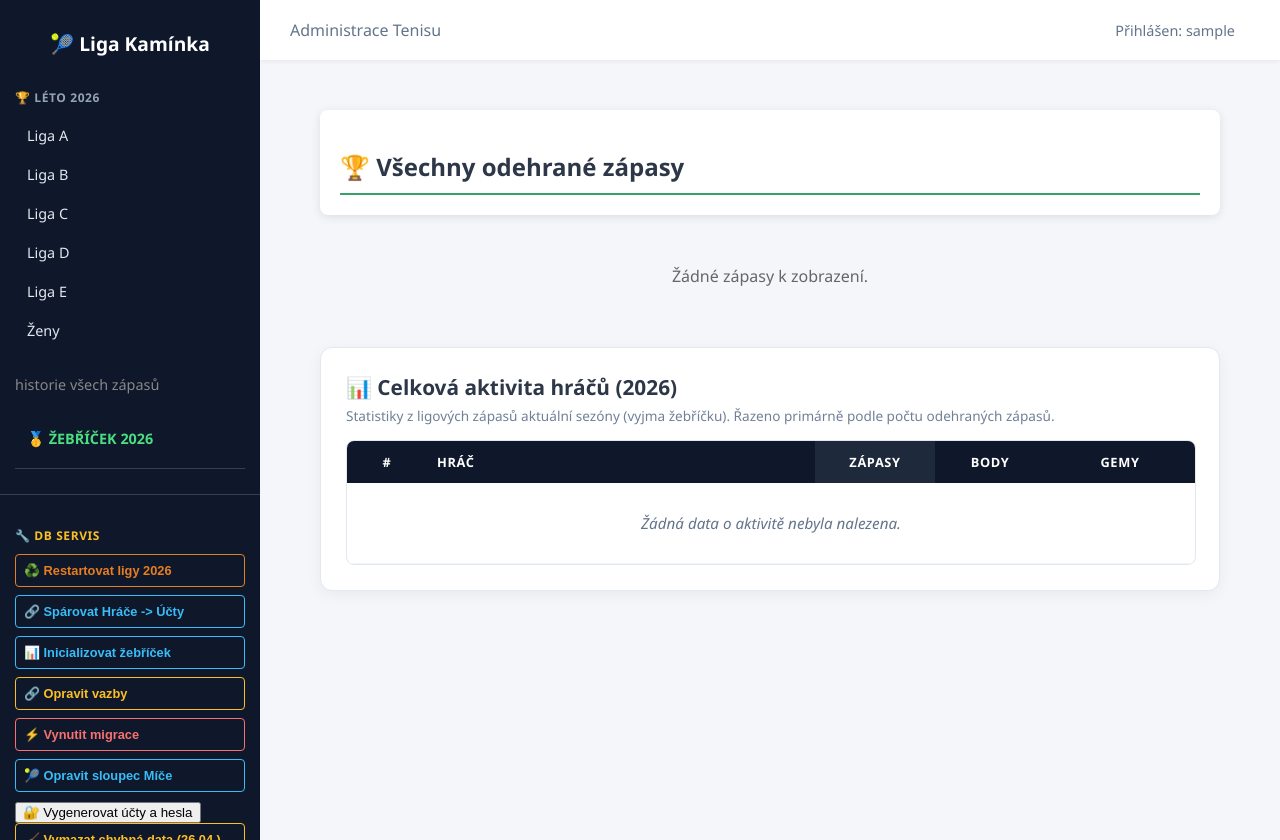
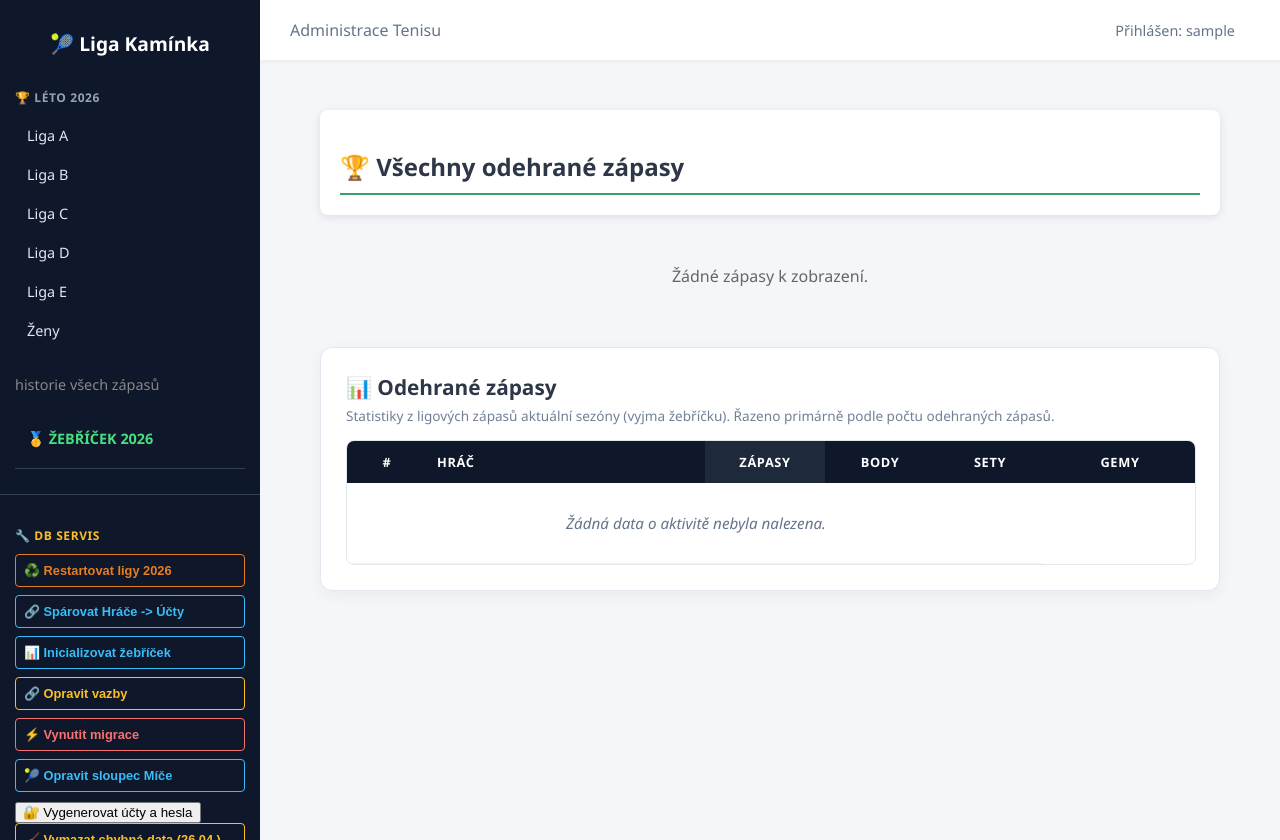
Before and after one commit to JiriCharousek/djangosport, a Django app: page /kaminka/tenis/historie/ in a window 1280 px wide. Run offline with Django 5.2, Linux system fonts and the light colour scheme; the visitor is signed in with stand-in values (Sample User, id 1); data that the repository does not hold is empty; parts of the project's set-up code (start-up, migrations or seed data) failed here and were passed over.

Commit message:
statistiky

```diff
--- a/tenis_app/templates/tenis_app/vsechny_zapasy.html
+++ b/tenis_app/templates/tenis_app/vsechny_zapasy.html
@@ -142,7 +142,7 @@
 
     <div class="custom-stats-container">
         <h3 style="color: #2d3748; margin-top: 0; margin-bottom: 5px; font-size: 1.3rem; display: flex; align-items: center; gap: 10px;">
-            📊 Celková aktivita hráčů (2026)
+            📊 Odehrané zápasy
         </h3>
         <p style="color: #718096; font-size: 0.85rem; margin-bottom: 15px; margin-top: 0;">
             Statistiky z ligových zápasů aktuální sezóny (vyjma žebříčku). Řazeno primárně podle počtu odehraných zápasů.
@@ -156,7 +156,8 @@
                         <th style="text-align: left;">Hráč</th>
                         <th style="text-align: center; width: 100px; background: #1e293b;">Zápasy</th>
                         <th style="text-align: center; width: 90px;">Body</th>
-                        <th style="text-align: center; width: 130px;">Gemy</th>
+                        <th style="text-align: center; width: 90px;">Sety</th>
+						<th style="text-align: center; width: 130px;">Gemy</th>
                     </tr>
                 </thead>
                 <tbody>
@@ -187,7 +188,12 @@
                             </td>
 
                             <td style="text-align: center; font-size: 0.85rem; color: #475569; line-height: 1.2;">
-                                <strong style="color: #1e293b;">{{ radek.gemy_ziskane }} : {{ radek.gemy_ztracene }}
+                                <strong style="color: #1e293b;">{{ radek.sety_ziskane }}  : {{ radek.sety_ztracene }}
+
+                            </td>
+
+                            <td style="text-align: center; font-size: 0.85rem; color: #475569; line-height: 1.2;">
+                                <strong style="color: #1e293b;">{{ radek.gemy_ziskane }}  : {{ radek.gemy_ztracene }}
 
                             </td>
 
--- a/tenis_app/views.py
+++ b/tenis_app/views.py
@@ -351,20 +351,32 @@ def prehled_vsech_zapasu(request):
     planovane = Zapas.objects.filter(odehrano=False).order_by(F('datum').desc(nulls_last=True))
     historie = vsechny.filter(odehrano=True).order_by('-datum')
 
-    # 📊 4. STATISTIKY AKTIVITY, BODŮ A GEMŮ (Sezóna 2026 bez žebříčku)
-    # Načteme zápasy splňující podmínky pro letošní ligy
+    # 📊 4. STATISTIKY AKTIVITY, BODŮ, SETŮ A GEMŮ (Sezóna Léto 2026 bez žebříčku a zimy)
     zapas_stats = Zapas.objects.filter(
         odehrano=True,
         soutez__slug__startswith='26_'
     ).exclude(
-        soutez__slug__icontains='zebricek'
+        Q(soutez__slug__icontains='zebricek') | Q(soutez__slug__icontains='zima')
     ).select_related('hrac_domaci', 'hrac_hoste')
 
-    # Pomocný slovník pro ukládání dat o hráčích
-    data_hracu = defaultdict(lambda: {'pocet_zapasu': 0, 'body': 0, 'gemy_ziskane': 0, 'gemy_ztracene': 0, 'hrac_obj': None})
+    # Pomocný slovník - definujeme VŠECHNY klíče jako výchozí (0)
+    data_hracu = defaultdict(lambda: {
+        'pocet_zapasu': 0,
+        'body': 0,
+        'sety_ziskane': 0,
+        'sety_ztracene': 0,
+        'gemy_ziskane': 0,
+        'gemy_ztracene': 0,
+        'rozdil_gemu': 0,
+        'hrac_obj': None
+    })
+
+    # PŘEDEM naplníme slovník všemi existujícími hráči, aby se předešlo KeyError chybám
+    vsi_hraci = Hrac.objects.all()
+    for h in vsi_hraci:
+        data_hracu[h.id]['hrac_obj'] = h
 
     def secti_gemy(set_str):
-        """Pomocná funkce pro parsování stringu setu '6:3' na čísla"""
         if not set_str or ':' not in set_str or set_str == '0:0':
             return 0, 0
         try:
@@ -373,47 +385,47 @@ def prehled_vsech_zapasu(request):
         except ValueError:
             return 0, 0
 
-    # Projdeme zápasy a rozpočítáme statistiky
+    # Procházíme zápasy a rozpočítáváme statistiky (teď už klíče bezpečně existují)
     for zapas in zapas_stats:
         d_id = zapas.hrac_domaci.id
         h_id = zapas.hrac_hoste.id
 
-        # Uložení objektu hráče
-        data_hracu[d_id]['hrac_obj'] = zapas.hrac_domaci
-        data_hracu[h_id]['hrac_obj'] = zapas.hrac_hoste
-
-        # Zápasy
+        # 1. Počet odehraných zápasů
         data_hracu[d_id]['pocet_zapasu'] += 1
         data_hracu[h_id]['pocet_zapasu'] += 1
 
-        # Body za sety (přičítáme získané sety jako body)
-        data_hracu[d_id]['body'] += zapas.sety_domaci
-        data_hracu[h_id]['body'] += zapas.sety_hoste
+        # 2. Body (3 body za 2:0, 2 body za 2:1, 1 bod za 1:2, 0 bodů za 0:2)
+        if zapas.sety_domaci == 2 and zapas.sety_hoste == 0:
+            data_hracu[d_id]['body'] += 3
+        elif zapas.sety_domaci == 2 and zapas.sety_hoste == 1:
+            data_hracu[d_id]['body'] += 2
+            data_hracu[h_id]['body'] += 1
+        elif zapas.sety_domaci == 1 and zapas.sety_hoste == 2:
+            data_hracu[d_id]['body'] += 1
+            data_hracu[h_id]['body'] += 2
+        elif zapas.sety_domaci == 0 and zapas.sety_hoste == 2:
+            data_hracu[h_id]['body'] += 3
 
-        # Sčítání gemů ze všech 3 setů
+        # 3. Sety
+        data_hracu[d_id]['sety_ziskane'] += zapas.sety_domaci
+        data_hracu[d_id]['sety_ztracene'] += zapas.sety_hoste
+        data_hracu[h_id]['sety_ziskane'] += zapas.sety_hoste
+        data_hracu[h_id]['sety_ztracene'] += zapas.sety_domaci
+
+        # 4. Gemy
         for set_pole in [zapas.set1, zapas.set2, zapas.set3]:
             g_d, g_h = secti_gemy(set_pole)
 
             data_hracu[d_id]['gemy_ziskane'] += g_d
             data_hracu[d_id]['gemy_ztracene'] += g_h
-
             data_hracu[h_id]['gemy_ziskane'] += g_h
             data_hracu[h_id]['gemy_ztracene'] += g_d
 
-    # Pokud některý hráč ještě nehrál zápas, doplníme ho s nulami, aby byl v tabulce
-    # Pokud některý hráč ještě nehrál zápas, doplníme ho s nulami
-    vsi_hraci = Hrac.objects.all()
-    for h in vsi_hraci:
-        if h.id not in data_hracu:
-            data_hracu[h.id] = {
-                'pocet_zapasu': 0, 'body': 0, 'gemy_ziskane': 0, 'gemy_ztracene': 0, 'rozdil_gemu': 0, 'hrac_obj': h
-            }
-        else:
-            data_hracu[h.id]['hrac_obj'] = h
-            # ROVNOU SPOČÍTÁME ROZDÍL V PYTHONU
-            data_hracu[h.id]['rozdil_gemu'] = data_hracu[h.id]['gemy_ziskane'] - data_hracu[h.id]['gemy_ztracene']
+    # Dopočítáme rozdíl gemů pro všechny hráče ve slovníku
+    for h_id in data_hracu:
+        data_hracu[h_id]['rozdil_gemu'] = data_hracu[h_id]['gemy_ziskane'] - data_hracu[h_id]['gemy_ztracene']
 
-    # Zabalíme do seznamu a seřadíme: 1. podle bodů, 2. podle rozdílu gemů, 3. podle počtu zápasů
+    # Řazení: Aktivita (zápasy) -> Body -> Rozdíl gemů
     statistiky_hracu = list(data_hracu.values())
     statistiky_hracu.sort(
         key=lambda x: (
```
Also changed, not shown: 1 other file.
